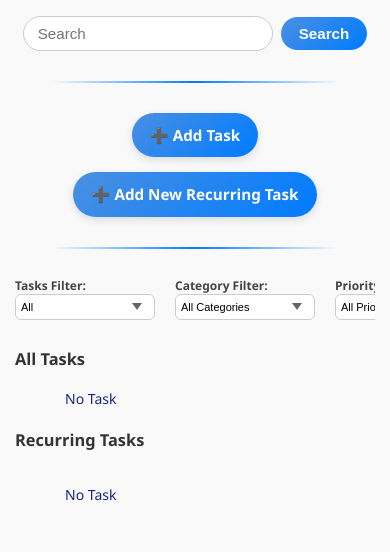
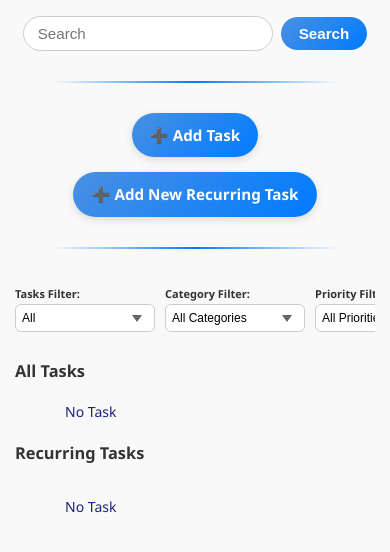
Before and after one commit to yohaneqy-cyber/todolist, a Django app: page / in a window 390 px wide. Shown: the part 60-612 px from the top of the page. Run offline with Django 5.2, Linux system fonts and the light colour scheme; data comes from the database, SQL or seed files in the repository.

Commit message:
Initial commit with responsive filter styles

```diff
--- a/base/static/css/style.css
+++ b/base/static/css/style.css
@@ -153,65 +153,57 @@
   }
 }
 .filters-container {
-  display: flex;
-  gap: 16px;
-  flex-wrap: wrap;
-  align-items: center;
-  margin-bottom: 20px;
-  overflow-x: auto; /* اگر جای کافی نبود، اسکرول افقی */
-}
-
-.filters-container form {
-  flex-shrink: 0; /* نذار فرم‌ها کوچیک شن */
-  white-space: nowrap;
+  display: flex !important;
+  justify-content: center !important;   /* وسط‌چین در دسکتاپ */
+  flex-wrap: wrap !important;
+  gap: 20px !important;
+  align-items: center !important;
+  margin-bottom: 20px !important;
 }
 
 @media (max-width: 600px) {
   .filters-container {
-    display: flex !important;
     flex-wrap: nowrap !important;
-    overflow-x: hidden !important;  /* نذار اسکرول بیاد */
-    padding-bottom: 6px;
-    gap: 6px;                       /* فاصله کمتر */
+    justify-content: flex-start !important;
+    overflow-x: auto !important;
+    gap: 10px !important;
+    padding: 6px 0 !important;
+    scrollbar-width: thin !important;
+    scrollbar-color: #ccc transparent !important;
   }
 
-  .filters-container > * {
-    flex: 0 0 auto;
-    min-width: 75px !important;    /* عرض خیلی کمتر */
+  .filters-container form {
+    flex: 0 0 auto !important;
+    min-width: 120px !important;
+    white-space: nowrap !important;
   }
 
   .filters-container select {
-    font-size: 11px !important;    /* فونت کوچکتر */
-    padding-top: 2px !important;
-    padding-bottom: 2px !important;
-    padding-left: 5px !important;
-    padding-right: 5px !important;
-    border-radius: 5px;
-    border: 1px solid #ccc;
-    background-color: #fff;
-    width: 100%;
-    box-sizing: border-box;
-    transition: border-color 0.3s ease;
-    min-height: 26px !important;   /* ارتفاع کمتر */
-    line-height: 1.1;
-  }
-
-  .filters-container select:focus {
-    outline: none;
-    border-color: #4a90e2;
-    box-shadow: 0 0 6px #4a90e2;
+    font-size: 12px !important;
+    padding: 4px 6px !important;
+    min-height: 28px !important;
+    border-radius: 6px !important;
   }
 
   .filters-container label {
-    font-size: 12px !important;
-    white-space: nowrap;
-    color: #444;
-    display: block;
-    margin-bottom: 2px;
-    line-height: 1.1;
+    font-size: 11px !important;
+    margin-bottom: 2px !important;
+    display: block !important;
+  }
+
+  .filters-container::-webkit-scrollbar {
+    height: 6px !important;
+  }
+
+  .filters-container::-webkit-scrollbar-thumb {
+    background-color: #aaa !important;
+    border-radius: 4px !important;
+  }
+
+  .filters-container::-webkit-scrollbar-track {
+    background: #f0f0f0 !important;
   }
 }
-
 
 
 
```
Also changed, not shown: other parts of base/static/css/style.css (+9 -16 lines).
